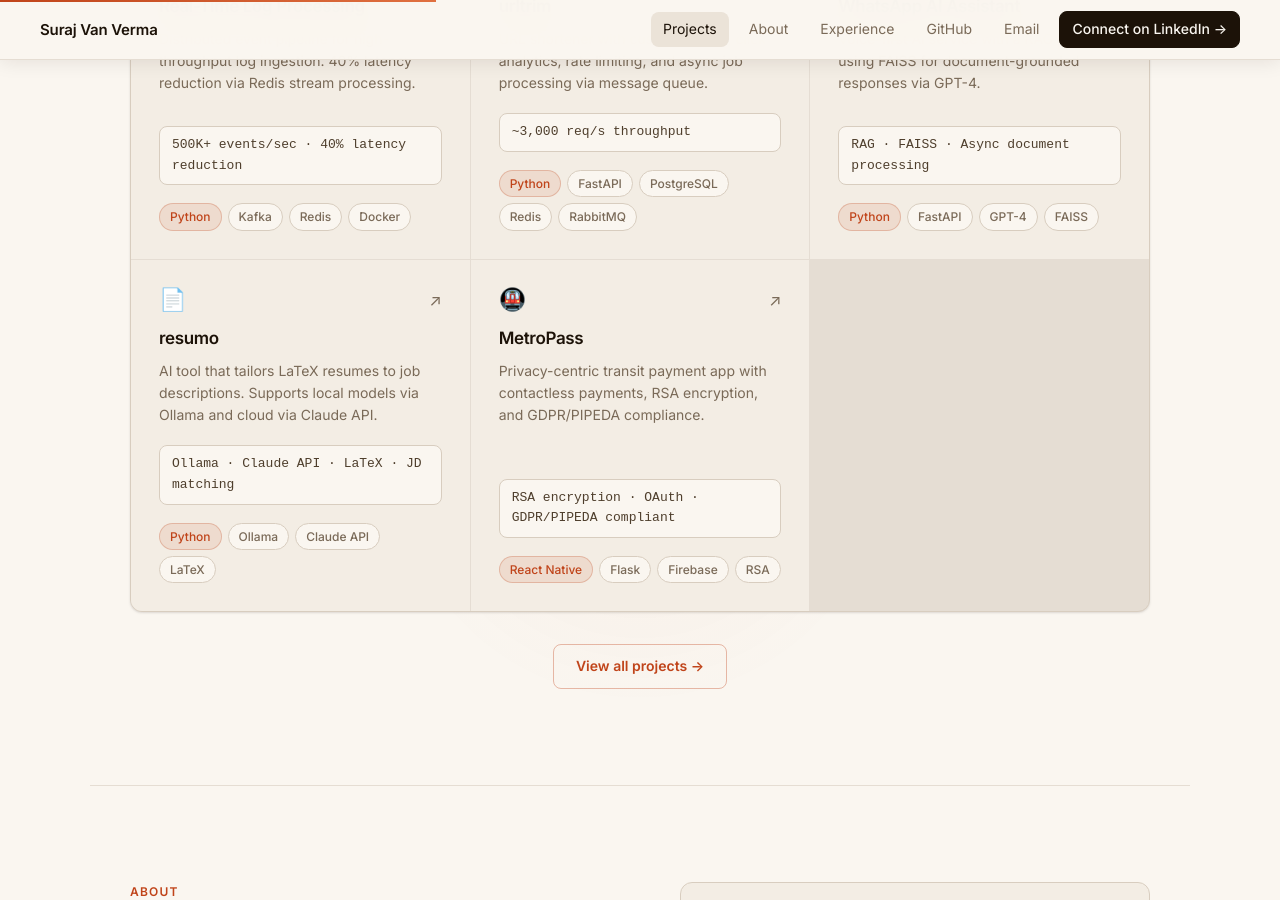
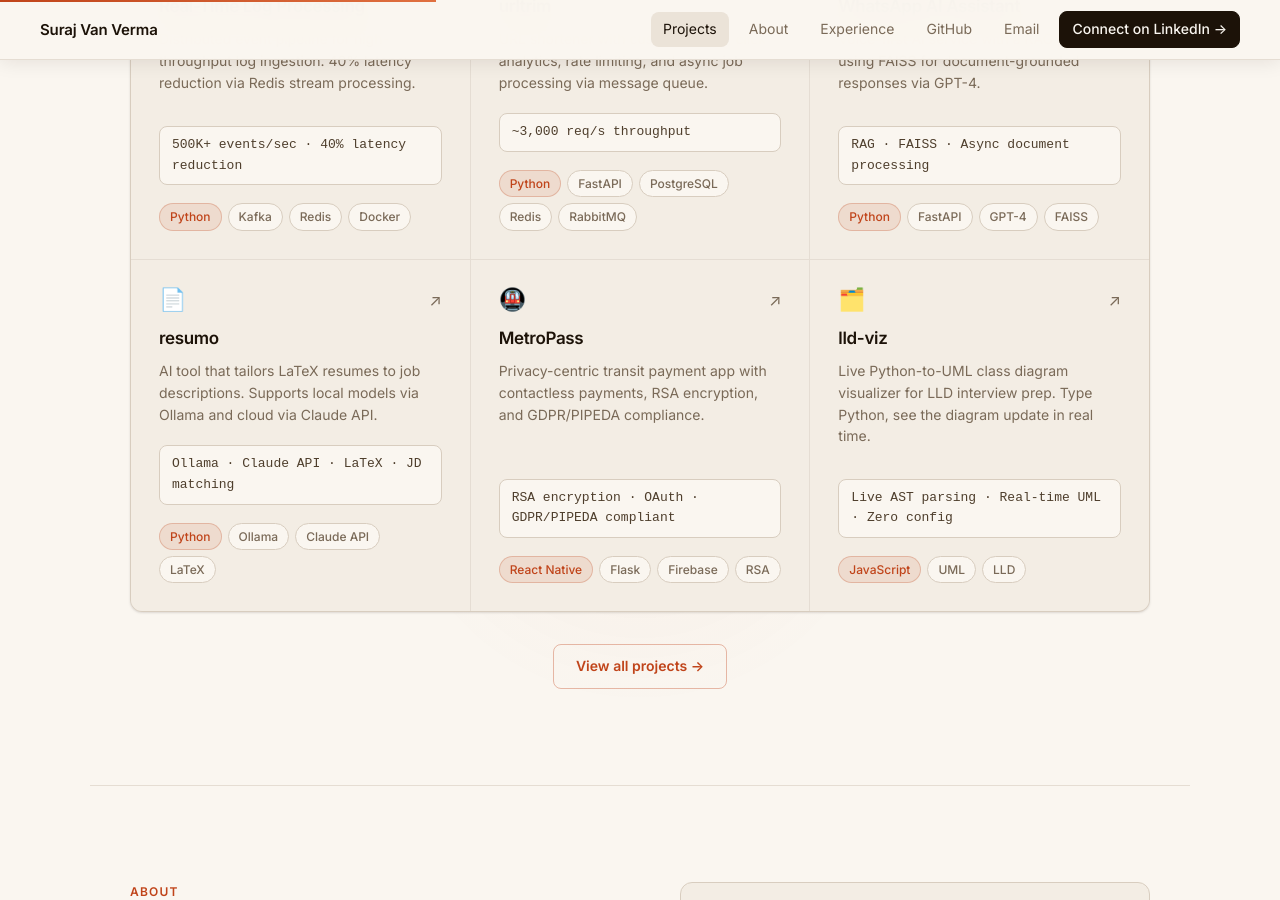
Before and after one commit to bythebug/bythebug.github.io, a Jekyll site: the page index.html, which Jekyll copies as it is, in a window 1280 px wide and 900 px high, scrolled down 1538 px. Built offline with Jekyll 4.4.1, drawn with Linux system fonts in a browser that asks for light colours.

Commit message:
feat: add lld-viz as 7th project card to fill grid
Co-Authored-By: Claude Sonnet 4.6 <noreply@anthropic.com>

```diff
--- a/index.html
+++ b/index.html
@@ -214,6 +214,23 @@
             <span class="tag">Flask</span>
             <span class="tag">Firebase</span>
             <span class="tag">RSA</span>
+          </div>
+        </div>
+
+        <!-- lld-viz -->
+        <div class="project-card">
+          <a href="https://github.com/bythebug/lld-viz" target="_blank" rel="noopener" class="project-card-link"></a>
+          <div class="project-header">
+            <span class="project-icon">🗂️</span>
+            <span class="project-arrow">↗</span>
+          </div>
+          <h3 class="project-title">lld-viz</h3>
+          <p class="project-desc">Live Python-to-UML class diagram visualizer for LLD interview prep. Type Python, see the diagram update in real time.</p>
+          <div class="project-highlight">Live AST parsing · Real-time UML · Zero config</div>
+          <div class="project-tags">
+            <span class="tag tag-accent">JavaScript</span>
+            <span class="tag">UML</span>
+            <span class="tag">LLD</span>
           </div>
         </div>
 
--- a/stylesheets/portfolio.css
+++ b/stylesheets/portfolio.css
@@ -1147,6 +1147,7 @@ footer {
 .projects-grid.revealed .project-card:nth-child(4) { opacity: 1; transform: none; transition-delay: 0.2s;  }
 .projects-grid.revealed .project-card:nth-child(5) { opacity: 1; transform: none; transition-delay: 0.25s; }
 .projects-grid.revealed .project-card:nth-child(6) { opacity: 1; transform: none; transition-delay: 0.3s;  }
+.projects-grid.revealed .project-card:nth-child(7) { opacity: 1; transform: none; transition-delay: 0.35s; }
 
 /* Timeline stagger */
 .timeline.revealed .timeline-item:nth-child(1) { opacity: 1; transform: none; transition-delay: 0.05s; }
```
